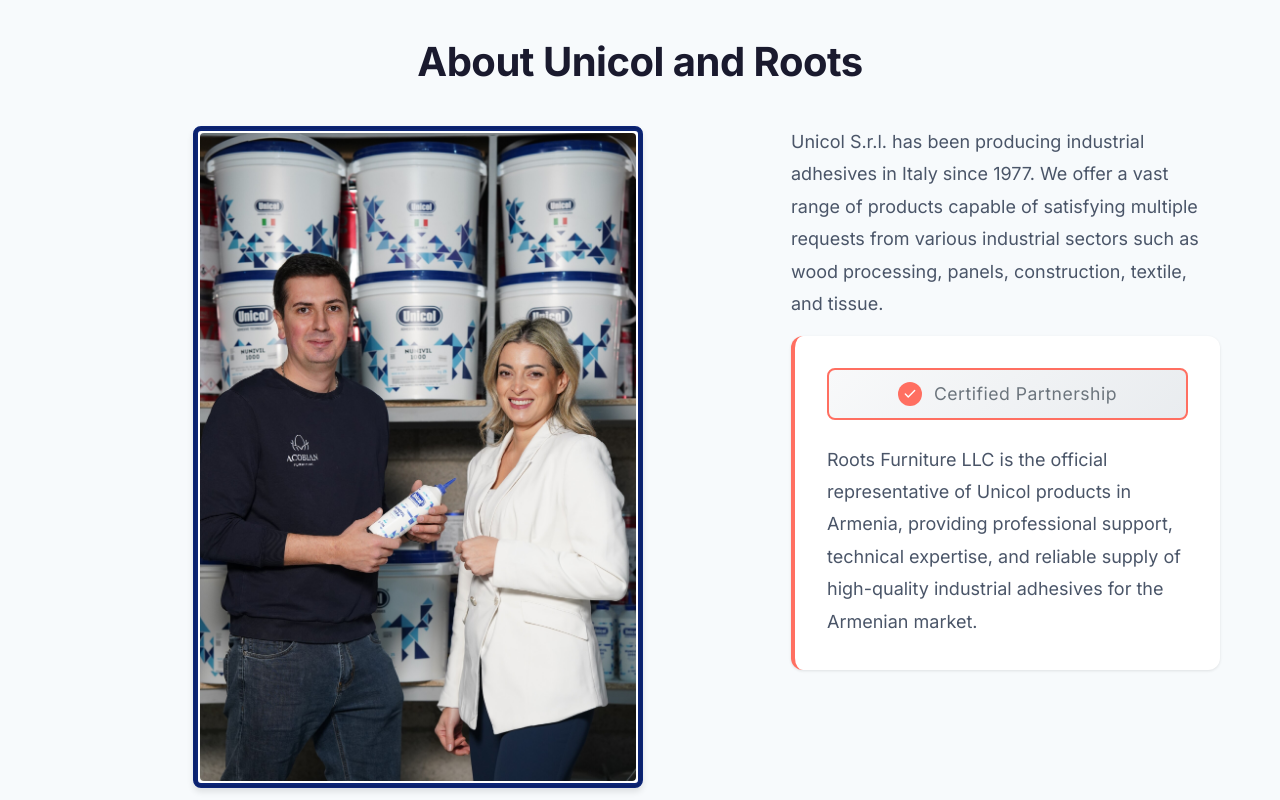
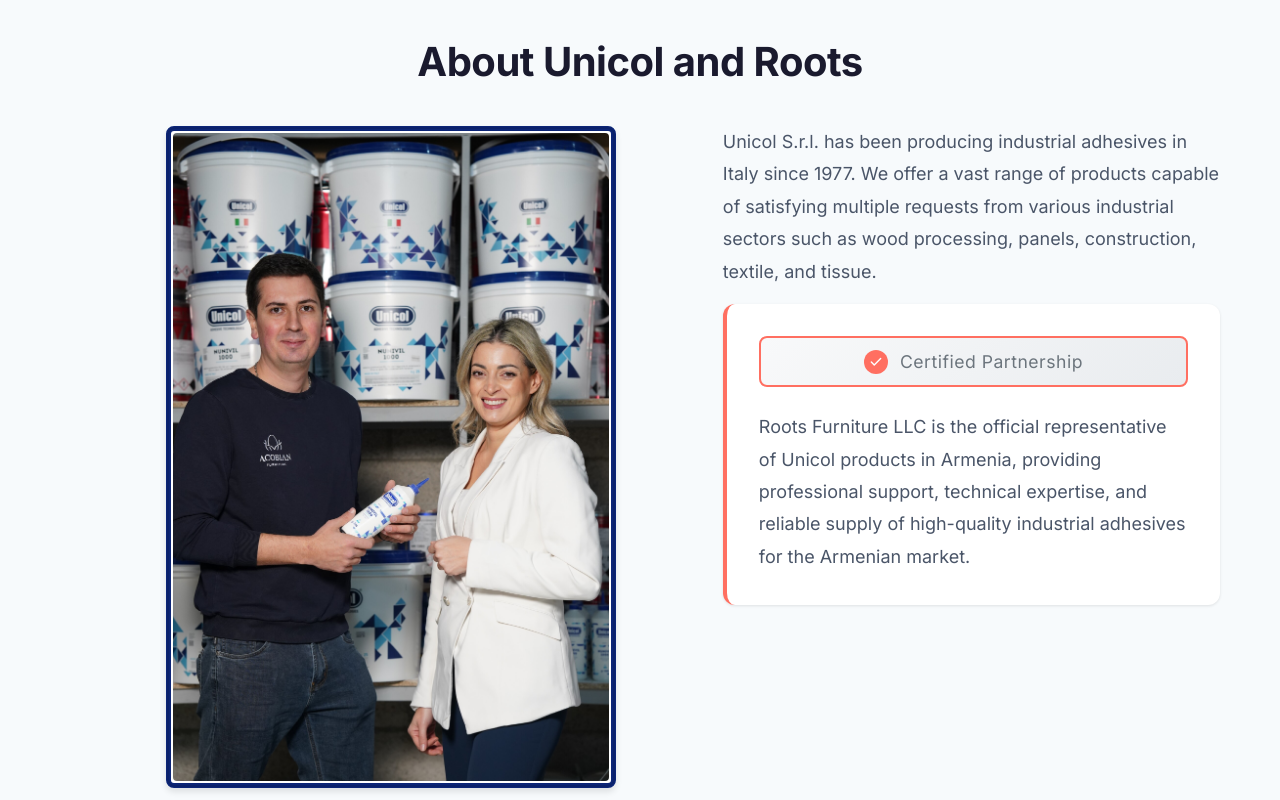
Before and after one commit to levonstepan/Unicol, a plain HTML site: page index.html in a window 1280 px wide. Shown: the part 820-1620 px from the top of the page. Drawn offline with Linux system fonts and the light colour scheme.

Commit message:
Remove gap completely between image and text in Partnership section

```diff
--- a/styles.css
+++ b/styles.css
@@ -417,14 +417,14 @@ section {
     max-width: 1400px;
     margin: 0 auto;
     display: grid;
-    grid-template-columns: 2.5fr 1.5fr;
-    gap: 1rem;
+    grid-template-columns: 2fr 1.5fr;
+    gap: 0;
     align-items: start;
 }
 
 .about-content > div:first-child {
     display: flex;
-    justify-content: center;
+    justify-content: flex-end;
     align-items: start;
 }
 
```
